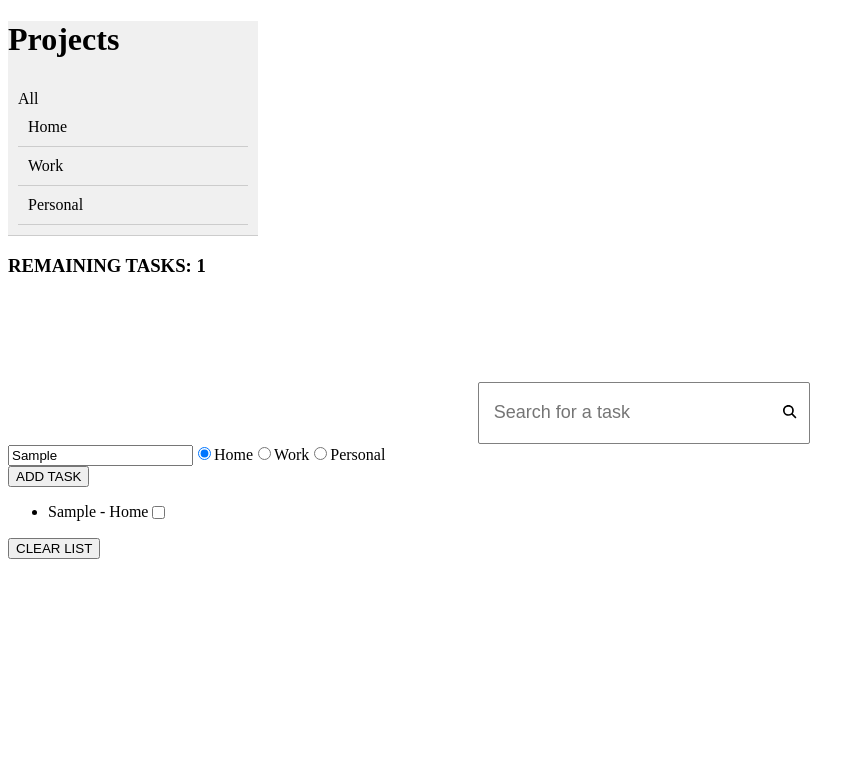
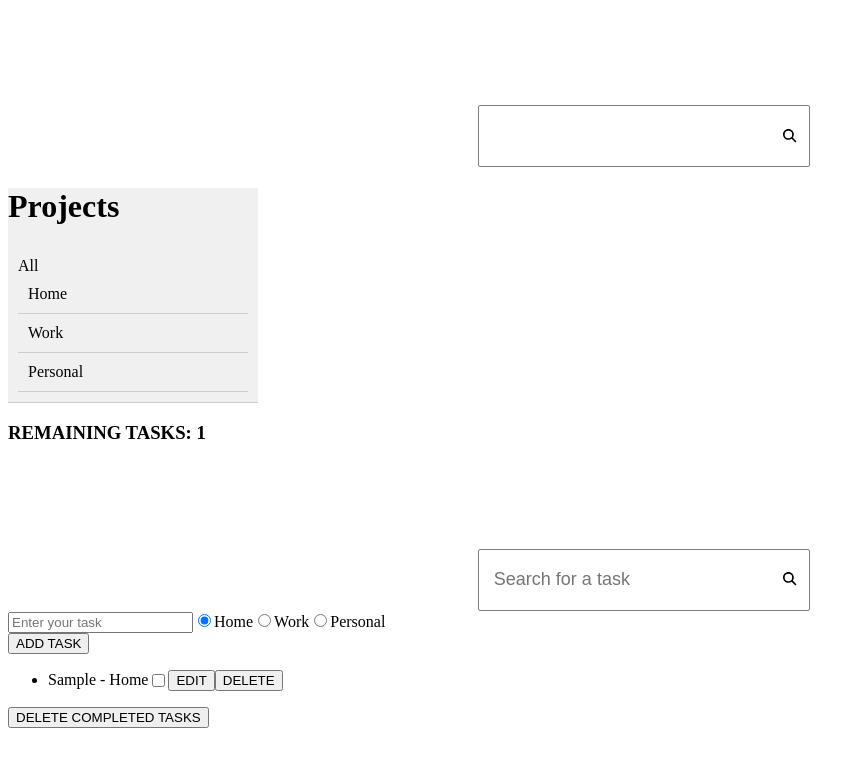
Before and after one commit to moharso/to-do-app, a React (Create React App) app: page / in a window 1280 px wide. Both pictures are taken after typing "Sample" into the empty fields and a click on the button "ADD TASK". Shown: the top 766 px of the page, without its empty margins (0-865 px from the left). Built offline with nearby package versions, Linux system fonts and the light colour scheme.

Commit message:
editd, delete buttons added

```diff
--- a/src/components/InputForm/InputForm.js
+++ b/src/components/InputForm/InputForm.js
@@ -7,6 +7,8 @@ const InputForm = ({ todos, setTodos }) => {
     isChecked: false,
     type: "Home",
   });
+
+  const [editMode, setEditMode] = useState({});
 
   const handleTypeChange = (event) => {
     setText((prevState) => ({
@@ -26,17 +28,43 @@ const InputForm = ({ todos, setTodos }) => {
 
     setTodos([...todos, newTodo]);
 
-    setText({
+    // Clear the input text after submitting
+    setText((prevState) => ({
+      ...prevState,
       input: "",
-      isChecked: false,
-      type: "Home",
-    });
+    }));
+  };
+
+  const handleEditTodo = (index) => {
+    setEditMode((prevEditMode) => ({
+      ...prevEditMode,
+      [index]: true,
+    }));
+  };
+
+  const handleSaveTodo = (index) => {
+    setEditMode((prevEditMode) => ({
+      ...prevEditMode,
+      [index]: false,
+    }));
+  };
+
+  const handleDeleteTodo = (index) => {
+    setTodos((prevTodos) => prevTodos.filter((todo, i) => i !== index));
   };
 
   return (
     <div>
       <form onSubmit={handleFormSubmit}>
-        <input type="text" name="todo" placeholder="Enter your task" />
+        <input
+          type="text"
+          name="todo"
+          placeholder="Enter your task"
+          value={text.input}
+          onChange={(e) =>
+            setText((prevState) => ({ ...prevState, input: e.target.value }))
+          }
+        />
         <label>
           <input
             type="radio"
@@ -73,11 +101,26 @@ const InputForm = ({ todos, setTodos }) => {
       <ul>
         {todos.map((todo, index) => (
           <div className="todoListItem" key={index}>
+
+            {editMode[index] ? (
+              <input
+                type="text"
+                value={todo.input}
+                onChange={(e) =>
+                  setTodos((prevTodos) =>
+                    prevTodos.map((t, i) =>
+                      i === index ? { ...t, input: e.target.value } : t
+                    )
+                  )
+                }
+              />
+            ) : (
             <li
               style={{ textDecoration: todo.isChecked ? "line-through" : "" }}
             >
               {todo.input} - {todo.type}
             </li>
+            )}
             <input
               onClick={() => {
                 setTodos((prevTodos) => {
@@ -89,6 +132,13 @@ const InputForm = ({ todos, setTodos }) => {
               type="checkbox"
               checked={todo.isChecked}
             />
+
+            {editMode[index] ? (
+              <button onClick={() => handleSaveTodo(index)}>SAVE</button>
+            ) : (
+              <button onClick={() => handleEditTodo(index)}>EDIT</button>
+            )}
+            <button onClick={() => handleDeleteTodo(index)}>DELETE</button>
           </div>
         ))}
       </ul>
--- a/src/components/MainContent/MainContent.css
+++ b/src/components/MainContent/MainContent.css
@@ -0,0 +1,3 @@
+.main-wraper {
+    display: flex;
+}
--- a/src/components/TodoList/TodoList.js
+++ b/src/components/TodoList/TodoList.js
@@ -7,7 +7,8 @@ const TodoList = () => {
   const [todos, setTodos] = useState([]);
   const [isComponentLoaded, setIsComponentLoaded] = useState(false);
   const [remainingItems, setRemainingItems] = useState(0);
-  const [text] = useState({
+  const [text, setText] = useState({
+    id: 1,
     input: "",
     isChecked: false,
   });
@@ -57,7 +58,7 @@ const TodoList = () => {
           setTodos(remainingTodos);
         }}
       >
-        CLEAR LIST
+        DELETE COMPLETED TASKS
       </button>
     </div>
   );
--- a/src/pages/MainPage.js
+++ b/src/pages/MainPage.js
@@ -1,9 +1,11 @@
 import MainContent from "../components/MainContent/MainContent";
+import TopBar from "../components/TopBar/TopBar";
 import "./MainPage.css";
 
 const MainPage = () => {
   return (
     <>
+      <TopBar />
       <MainContent />
     </>
   );
```
